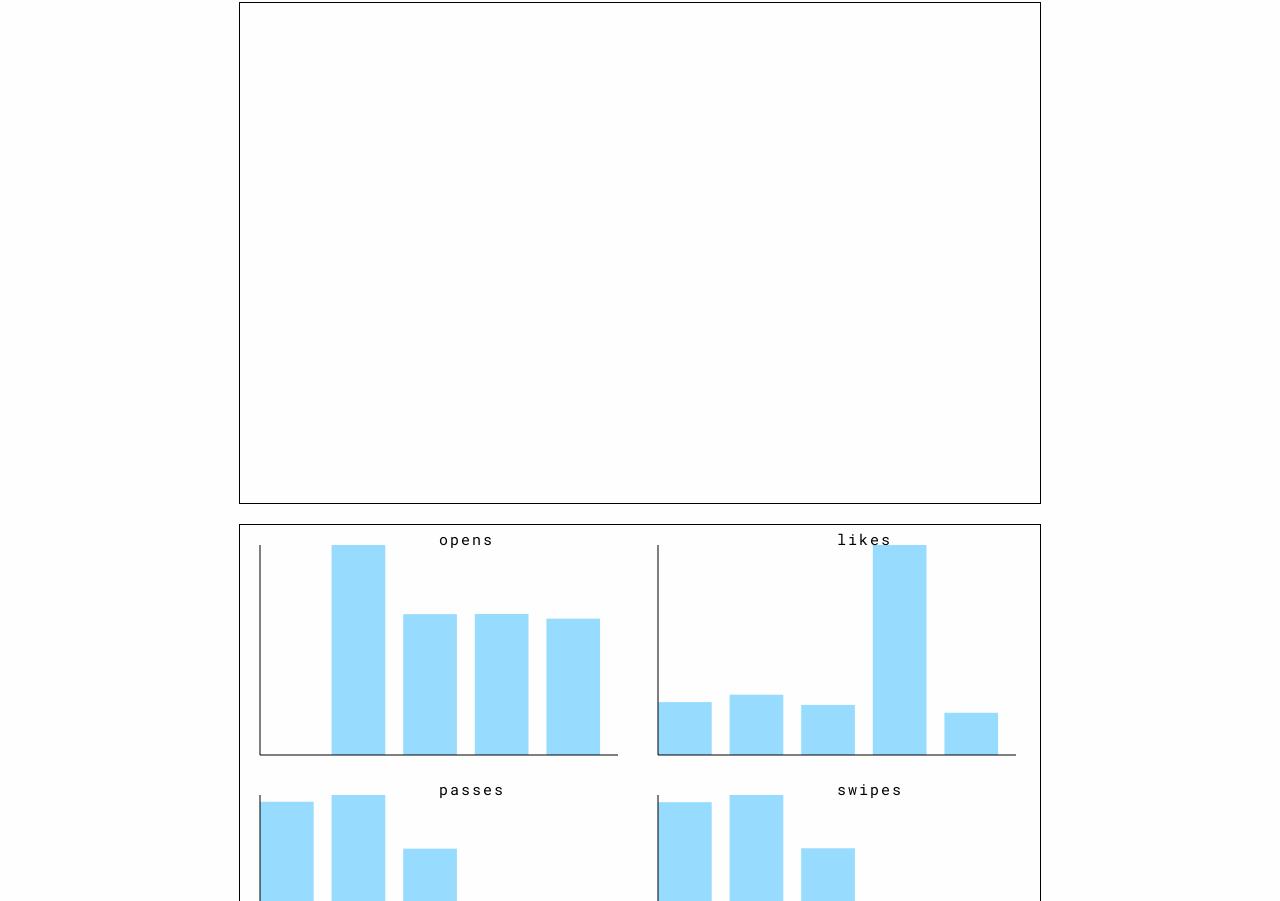
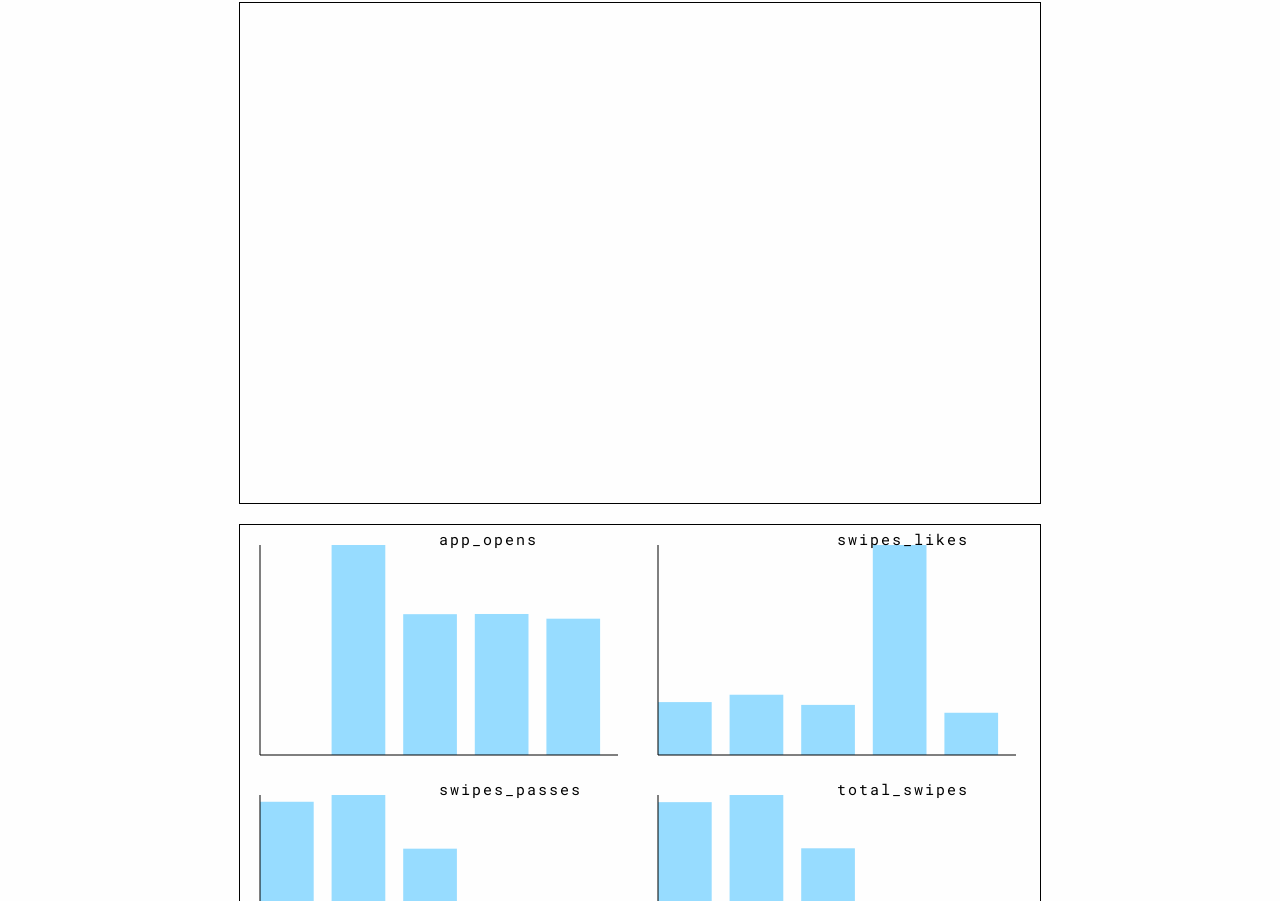
Before and after one commit to wwmairs/tinder_viz, a plain HTML site: page index.html in a window 1280 px wide. Shown: the part 51-952 px from the top of the page. Drawn offline with nearby package versions, Linux system fonts and the light colour scheme.

Commit message:
rest of usage data, a lil bit of abstracting

```diff
--- a/charts.js
+++ b/charts.js
@@ -120,69 +120,36 @@ function parseData(data) {
     data.Usage["total_swipes"] = total_swipes;
 
     var totals = {
-        "opens" : {"years" : {}, "months" : {}},
-        "likes" : {"years" : {}, "months" : {}},
-        "passes" : {"years" : {}, "months" : {}},
-        "swipes" : {"years" : {}, "months" : {}},
+        "app_opens" : {"years" : {}, "months" : {}},
+        "swipes_likes" : {"years" : {}, "months" : {}},
+        "swipes_passes" : {"years" : {}, "months" : {}},
+        "total_swipes" : {"years" : {}, "months" : {}},
+        "matches" : {"years" : {}, "months" : {}},
+        "messages_received" : {"years" : {}, "months" : {}},
+        "messages_sent" : {"years" : {} , "months" : {}},
     }
 
+
     // make lists of values for year, year-month
-    Object.entries(data.Usage.app_opens).map( (e) => {
-        let y = e[0].slice(0, 4);
-        let ym = e[0].slice(0, 7);
-        let val = e[1];
-        if (! (y in totals.opens.years)) {
-            totals.opens.years[y] = [];
-        }
-        if (! (ym in totals.opens.months)) {
-            totals.opens.months[ym] = [];
-        }
+    Object.entries(totals).map( (item) => {
+        let totalsName = item[0];
+        let totals = item[1];
+        Object.entries(data.Usage[totalsName]).map( (e) => {
+            let y = e[0].slice(0, 4);
+            let ym = e[0].slice(0, 7);
+            let val = e[1];
+            if (! (y in totals.years)) {
+                totals.years[y] = [];
+            }
+            if (! (ym in totals.months)) {
+                totals.months[ym] = [];
+            }
 
-        totals.opens.years[y].push(val);
-        totals.opens.months[ym].push(val);
+            totals.years[y].push(val);
+            totals.months[ym].push(val);
+        });
     });
-    Object.entries(data.Usage.swipes_likes).map( (e) => {
-        let y = e[0].slice(0, 4);
-        let ym = e[0].slice(0, 7);
-        let val = e[1];
-        if (! (y in totals.likes.years)) {
-            totals.likes.years[y] = [];
-        }
-        if (! (ym in totals.likes.months)) {
-            totals.likes.months[ym] = [];
-        }
 
-        totals.likes.years[y].push(val);
-        totals.likes.months[ym].push(val);
-    });
-    Object.entries(data.Usage.swipes_passes).map( (e) => {
-        let y = e[0].slice(0, 4);
-        let ym = e[0].slice(0, 7);
-        let val = e[1];
-        if (! (y in totals.passes.years)) {
-            totals.passes.years[y] = [];
-        }
-        if (! (ym in totals.passes.months)) {
-            totals.passes.months[ym] = [];
-        }
-
-        totals.passes.years[y].push(val);
-        totals.passes.months[ym].push(val);
-    });
-    Object.entries(data.Usage.total_swipes).map( (e) => {
-        let y = e[0].slice(0, 4);
-        let ym = e[0].slice(0, 7);
-        let val = e[1];
-        if (! (y in totals.swipes.years)) {
-            totals.swipes.years[y] = [];
-        }
-        if (! (ym in totals.swipes.months)) {
-            totals.swipes.months[ym] = [];
-        }
-
-        totals.swipes.years[y].push(val);
-        totals.swipes.months[ym].push(val);
-    });
 
     // turn totals into averages
     var averagesPerDay = totals;
@@ -234,7 +201,11 @@ class CMV {
         this.lineChartDataSets = [["opens", data.Usage.app_opens],
                                   ["likes", data.Usage.swipes_likes],
                                   ["passes", data.Usage.swipes_passes],
-                                  ["swipes", data.Usage.total_swipes]];
+                                  ["swipes", data.Usage.total_swipes],
+                                  ["matches", data.Usage.matches],
+                                  ["messages_sent", data.Usage.messages_sent],
+                                  ["messages_received", data.Usage.messages_received]
+                                  ];
 
         this.lineChartDataSets.map((set) => {
             this.lineCharts.push(
--- a/index.html
+++ b/index.html
@@ -61,6 +61,18 @@
         </div>
         <div class="cmv-chart-container">
         </div>
+        <div class="cmv-chart-container">
+        </div>
+        <div class="cmv-chart-container">
+        </div>
+        <div class="cmv-chart-container">
+        </div>
+        <div class="cmv-chart-container">
+        </div>
+        <div class="cmv-chart-container">
+        </div>
+        <div class="cmv-chart-container">
+        </div>
     </div>
     <div class="chart-container" id="scatter-container" style="width: 800px; height: 500px;">
     </div>
```
